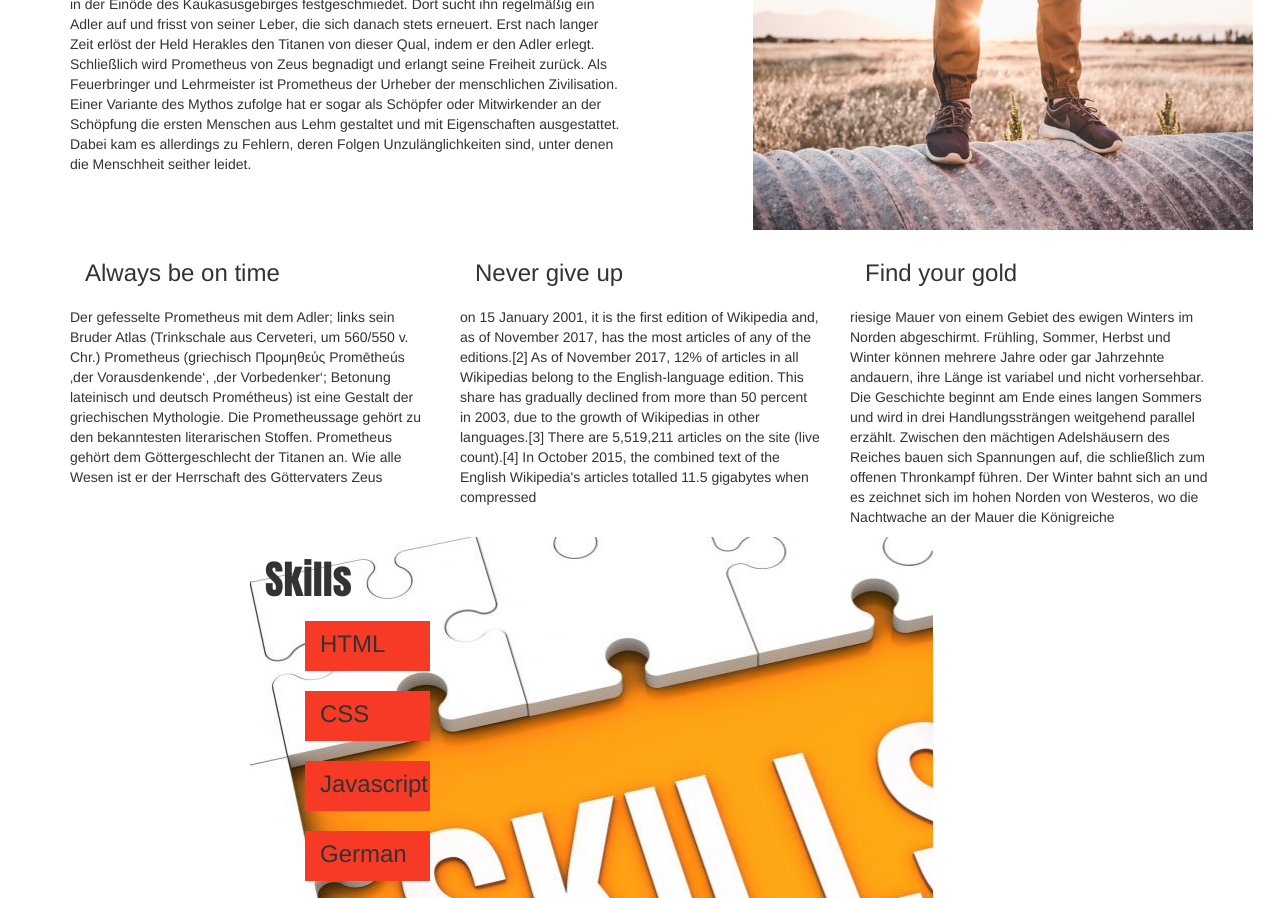
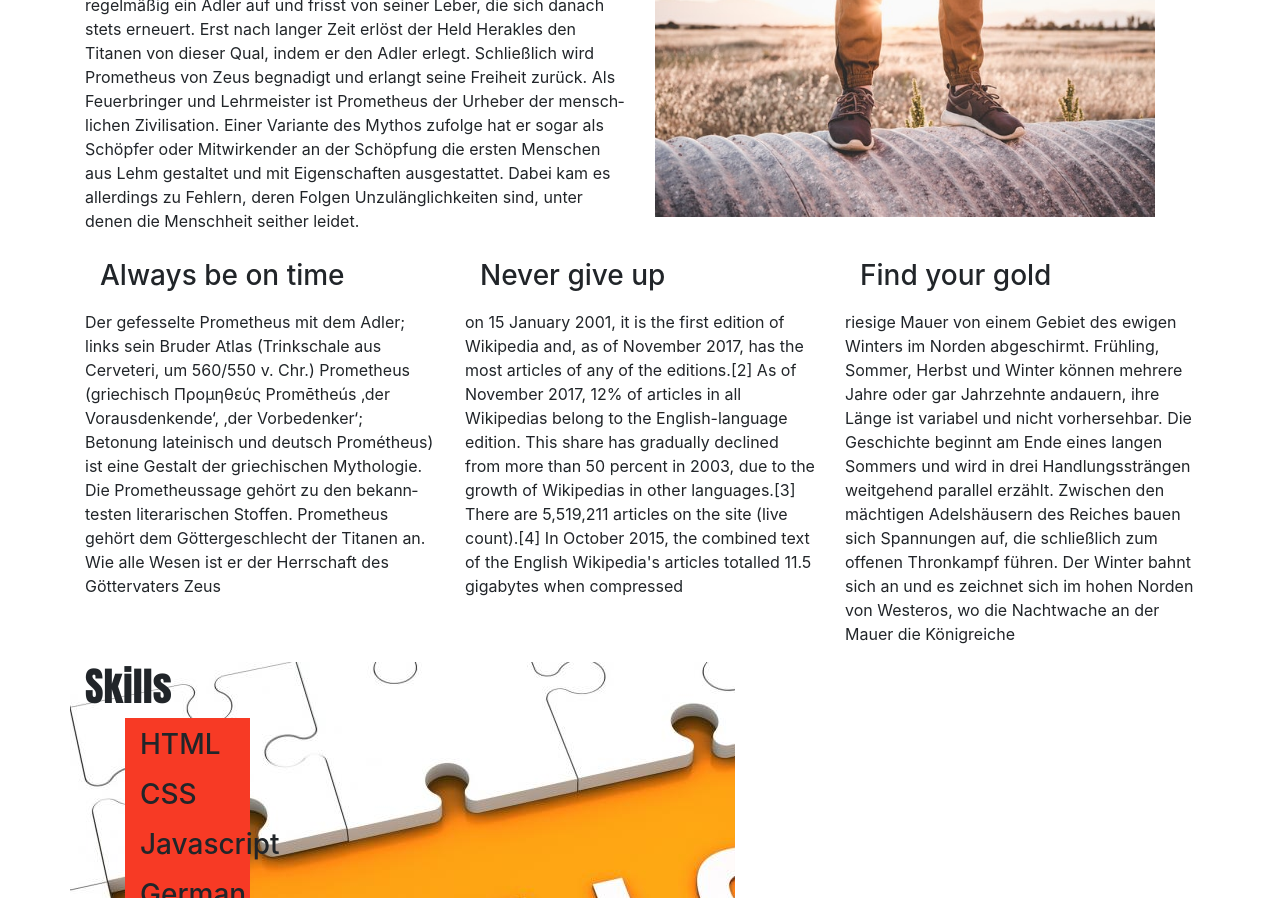
Before and after one commit to cyrus1991/cool-portfolio, a website: page index.html in a window 1280 px wide. Shown: the part 272-1170 px from the top of the page. Drawn offline with nearby package versions, Linux system fonts and the light colour scheme.

Commit message:
install bootstrap and ignore files

```diff
--- a/index.html
+++ b/index.html
@@ -5,7 +5,7 @@
 
 	<link rel="stylesheet" type="text/css" href="static/style.css">
   <link href="https://fonts.googleapis.com/css?family=Anton" rel="stylesheet">
-	<link rel="stylesheet" href="https://maxcdn.bootstrapcdn.com/bootstrap/3.3.7/css/bootstrap.min.css" integrity="sha384-BVYiiSIFeK1dGmJRAkycuHAHRg32OmUcww7on3RYdg4Va+PmSTsz/K68vbdEjh4u" crossorigin="anonymous">
+	<link rel="stylesheet" href="node_modules/bootstrap/dist/css/bootstrap.min.css">
 </head>
 <body>
  <div class="container">
@@ -67,5 +67,8 @@ Prometheus (griechisch Προμηθεύς Promētheús ‚der Voraus­denkende
 
 <footer></footer>
 </div><!--  container div -->
+<script src="node_modules/jquery/dist/jquery.min.js"></script>
+<script src="node_modules/popper.js/dist/umd/popper.min.js"></script>
+<script src="node_modules/bootstrap/dist/js/bootstrap.min.js"></script>
 </body>
 </html>
```
Also changed, not shown: package.json (added, +24 -0 lines), 2 other files.
